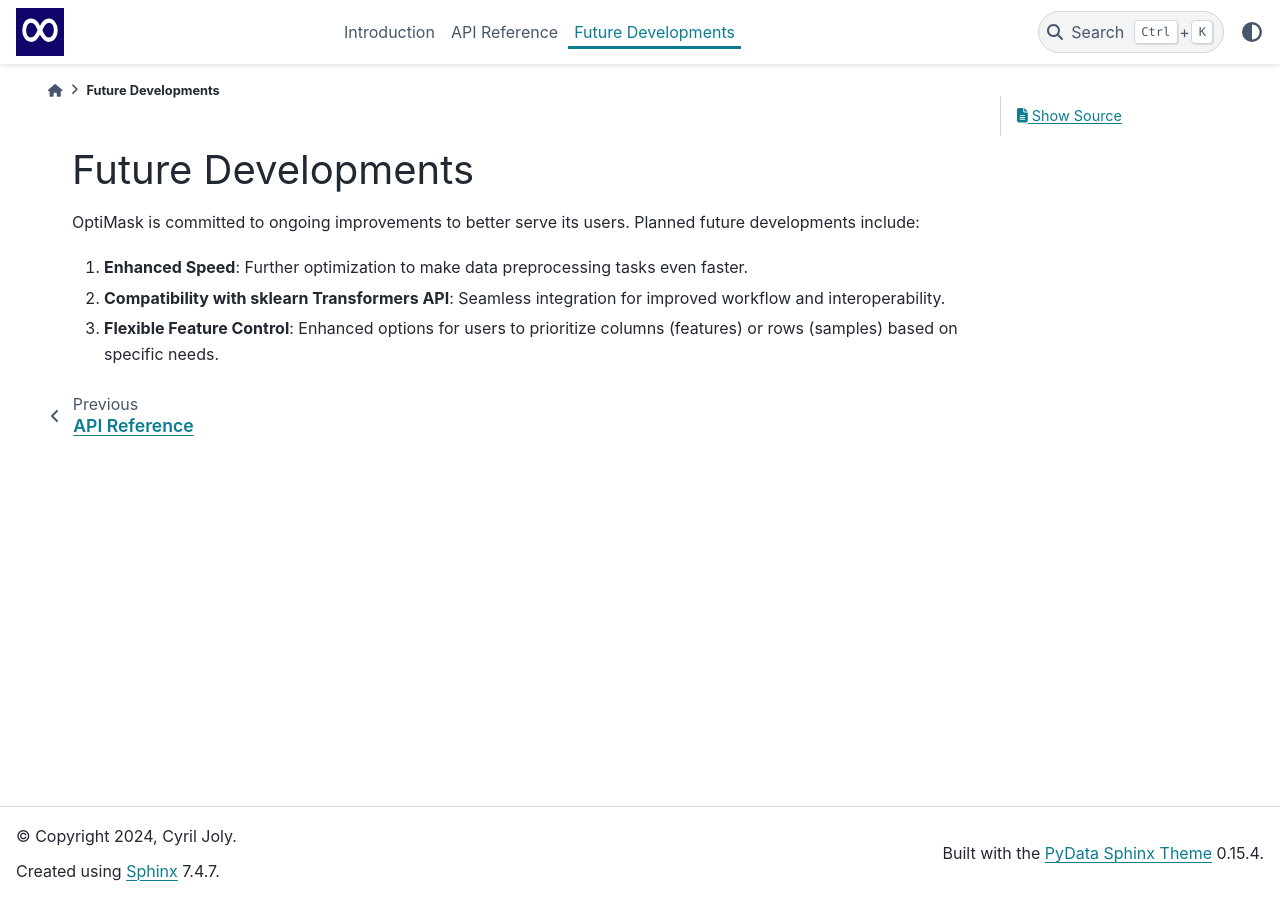
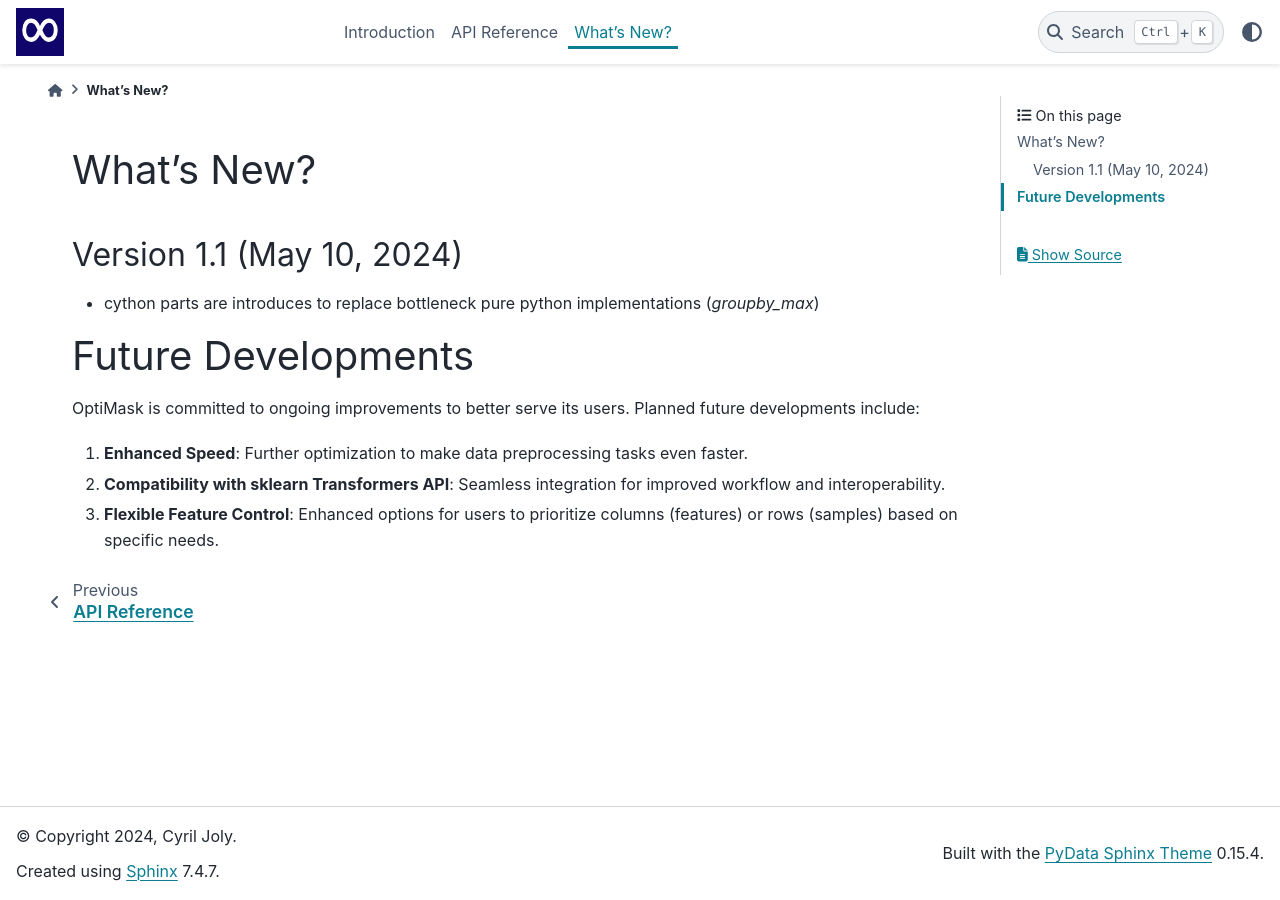
Before and after one commit to CyrilJl/OptiMask, a Sphinx documentation site: the page built from docs/source/future.rst, in a window 1280 px wide. Built offline with Sphinx 7.4.7 and the PyData theme 0.15.4, drawn with Linux system fonts in a browser that asks for light colours; pages that are not in the unit, such as notebooks, are missing from menus.

Commit message:
whatsnew

```diff
--- a/docs/source/future.rst
+++ b/docs/source/future.rst
@@ -1,4 +1,12 @@
 .. _future:
+
+What's New?
+###########
+
+Version 1.1 (May 10, 2024)
+~~~~~~~~~~~~~~~~~~~~~~~~~~
+- cython parts are introduces to replace bottleneck pure python implementations (`groupby_max`)
+
 
 Future Developments
 ###################
```
